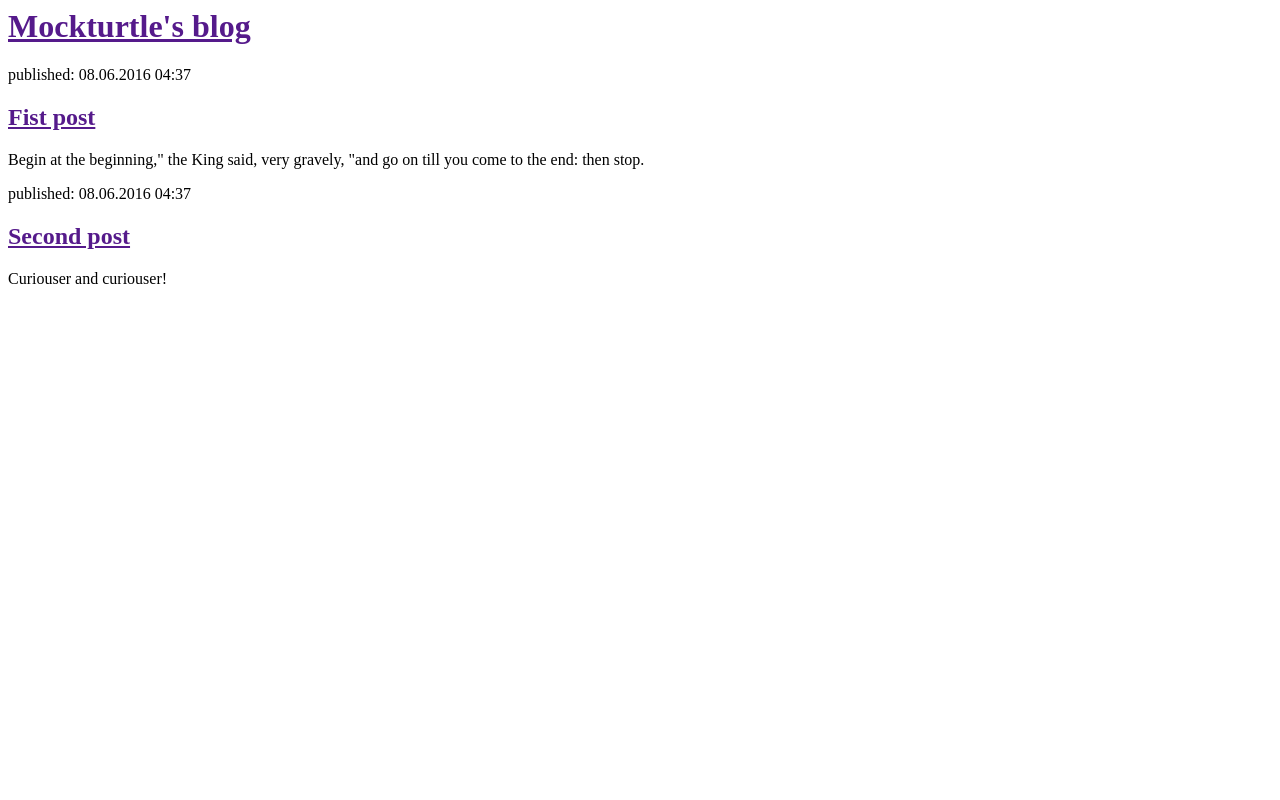
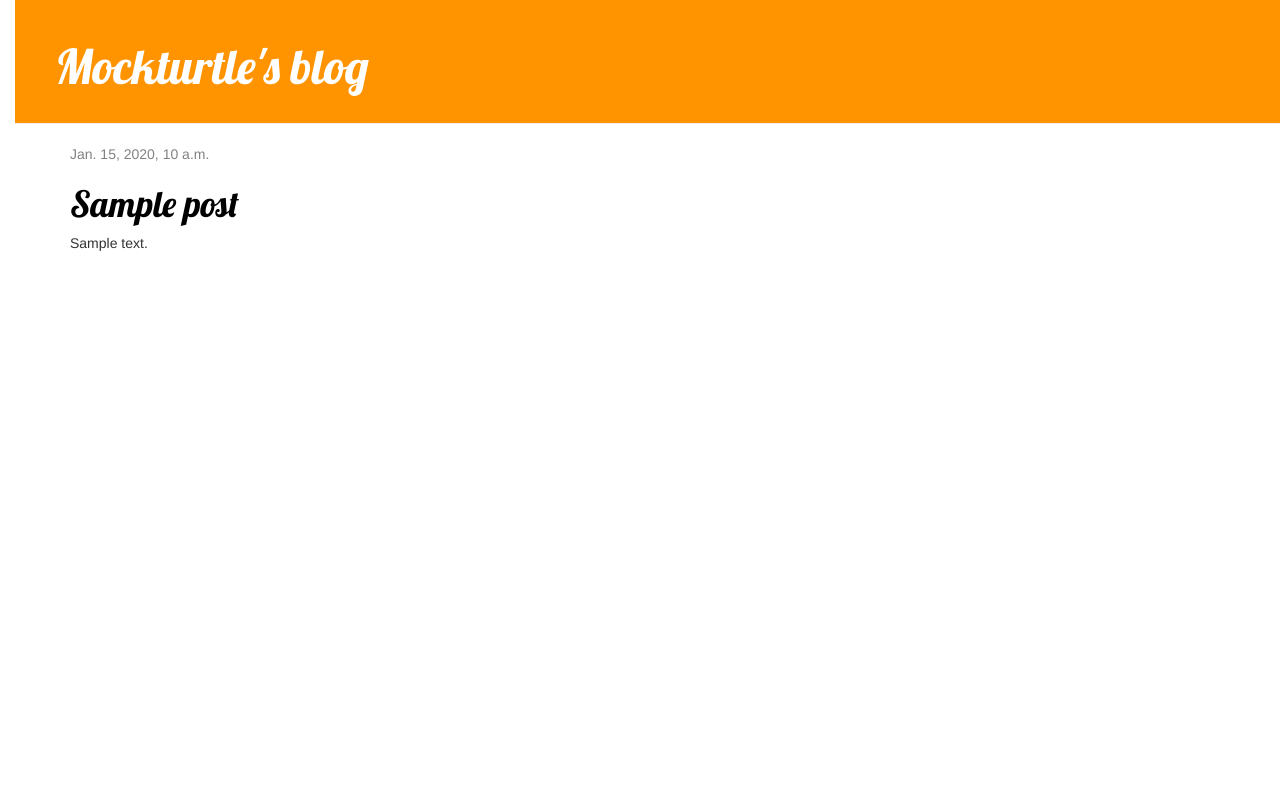
Before and after one commit to mockturtleqt/my-first-blog, a Django app: template my_blog/templates/my_blog/post_list.html in a window 1280 px wide. Run offline with Django 3.2, Linux system fonts and the light colour scheme; the template is opened without the code that fills it: most values are stand-ins (such as "Sample title", 1, 10 or a date in 2020); some libraries are stand-ins or nearby versions.

Commit message:
Detailed blog post + CSS

```diff
--- /dev/null
+++ b/my_blog/static/css/my_blog.css
@@ -0,0 +1,55 @@
+h1 a {
+     color: #FCA205;
+     font-family: 'Lobster';
+}
+
+body {
+     padding-left: 15px;
+}
+
+.page-header {
+    background-color: #ff9400;
+    margin-top: 0;
+    padding: 20px 20px 20px 40px;
+}
+
+.page-header h1, .page-header h1 a, .page-header h1 a:visited, .page-header h1 a:active {
+    color: #ffffff;
+    font-size: 36pt;
+    text-decoration: none;
+}
+
+.content {
+    margin-left: 40px;
+}
+
+h1, h2, h3, h4 {
+    font-family: 'Lobster', cursive;
+}
+
+.date {
+    color: #828282;
+}
+
+.save {
+    float: right;
+}
+
+.post-form textarea, .post-form input {
+    width: 100%;
+}
+
+.top-menu, .top-menu:hover, .top-menu:visited {
+    color: #ffffff;
+    float: right;
+    font-size: 26pt;
+    margin-right: 20px;
+}
+
+.post {
+    margin-bottom: 70px;
+}
+
+.post h1 a, .post h1 a:visited {
+    color: #000000;
+}
--- /dev/null
+++ b/my_blog/templates/my_blog/base.html
@@ -0,0 +1,24 @@
+{% load staticfiles %}
+<html>
+	<head>
+		  <title>Mockturtle's blog</title>
+		  <link rel="stylesheet" href="//maxcdn.bootstrapcdn.com/bootstrap/3.2.0/css/bootstrap.min.css">
+		  <link rel="stylesheet" href="//maxcdn.bootstrapcdn.com/bootstrap/3.2.0/css/bootstrap-theme.min.css">
+		  <link rel="stylesheet" href="{% static 'css/my_blog.css' %}">
+		  <link href="http://fonts.googleapis.com/css?family=Lobster&subset=latin,latin-ext" rel="stylesheet" type="text/css">
+	</head>
+	<body>
+		  <div class="page-header">
+		  	   <h1><a href="">Mockturtle's blog</a></h1>
+		  </div>
+
+		  <div class="content container">
+    	  	   <div class="row">
+        	   		<div class="col-md-8">
+            			 {% block content %}
+            			 {% endblock %}
+        			</div>
+    			</div>
+			</div>
+	</body>
+</html>
--- a/my_blog/templates/my_blog/post_list.html
+++ b/my_blog/templates/my_blog/post_list.html
@@ -1,22 +1,14 @@
-<html>
-	<head>
-		  <title>Mockturtle's blog</title>
-	</head>
-	<body>
-		  <div>
-		  	   <h1><a href="">Mockturtle's blog</a></h1>
-		  </div>
+{% extends 'my_blog/base.html' %}
 
-		  <div>
-		  	   <p>published: 08.06.2016 04:37</p>
-			   <h2><a href="">Fist post</a></h2>
-			   <p>Begin at the beginning," the King said, very gravely, "and go on till you come to the end: then stop.</p>
-		  </div>
 
-		  <div>
-		  	   <p>published: 08.06.2016 04:37</p>
-			   <h2><a href="">Second post</a></h2>
-			   <p>Curiouser and curiouser!</p>
-		  </div>
-	</body>
-</html>
+{% block content %}
+   {% for post in posts %}
+   	  <div class="post">
+            <div class="date">
+                {{ post.published_date }}
+            </div>
+            <h1><a href="{% url 'post_detail' pk=post.pk %}">{{ post.title }}</a></h1>
+            <p>{{ post.text|linebreaks }}</p>
+        </div>
+    {% endfor %}
+{% endblock %}
--- a/my_blog/urls.py
+++ b/my_blog/urls.py
@@ -4,4 +4,5 @@ from . import views
 
 urlpatterns = [
     url(r'^$', views.post_list, name='post_list'),
+    url(r'^post/(?P<pk>\d+)/$', views.post_detail, name='post_detail'),
 ]
```
Also changed, not shown: my_blog/templates/my_blog/post_detail.html (added, +13 -0 lines), my_blog/views.py (+10 -2 lines).
